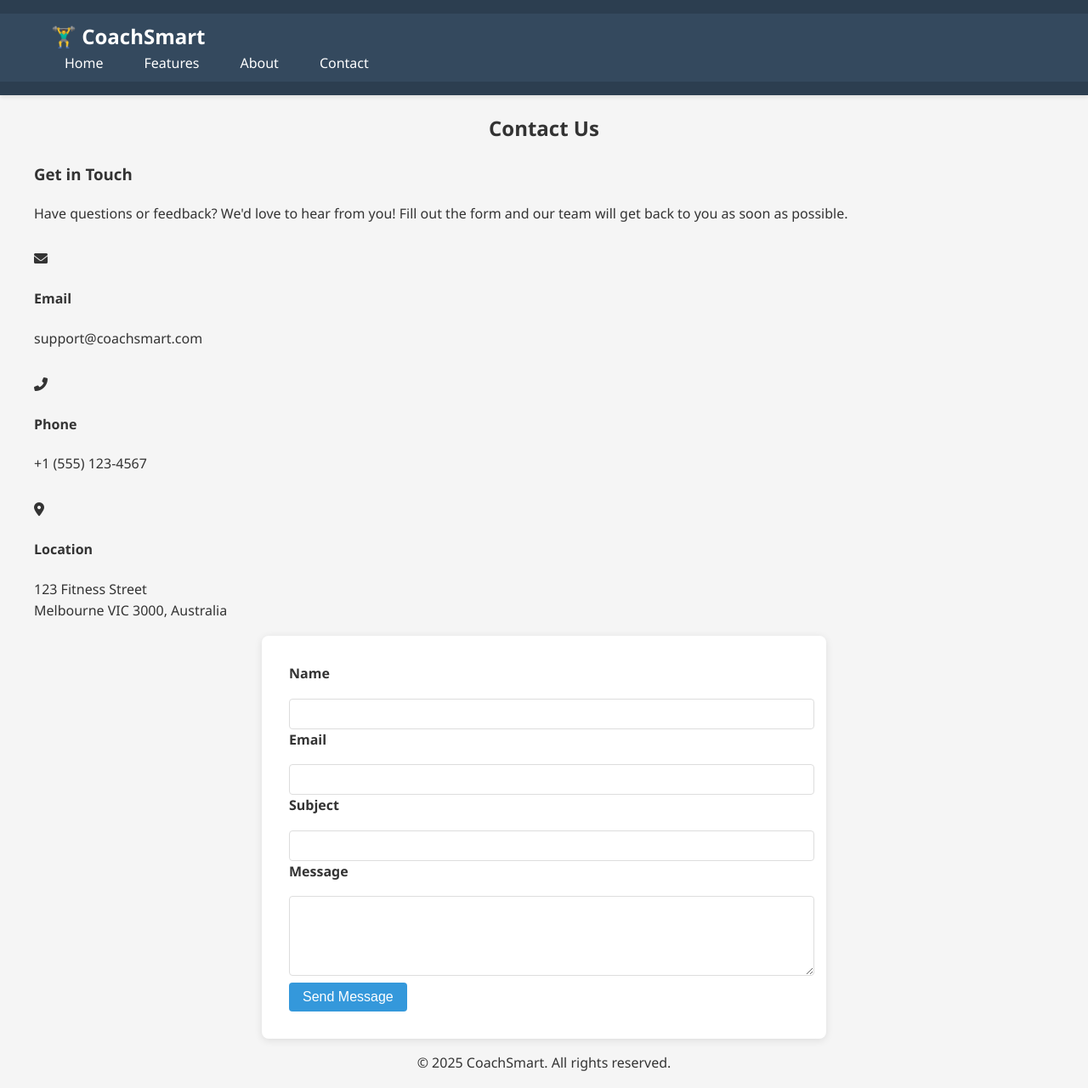
After one commit to Zander-82/CoachSmart, a Flask app: page /contact in a window 1280 px wide. The commit adds this page. Shown: the whole page at 85% size. Run offline with Flask 3, Linux system fonts and the light colour scheme.

Commit message:
Add new pages: Features, About, and Contact with proper navigation

```diff
--- a/app.py
+++ b/app.py
@@ -1,11 +1,28 @@
-from flask import Flask
-from flask import render_template
+from flask import Flask, render_template, request, flash, redirect, url_for
 
 app = Flask(__name__)
+app.secret_key = 'your-secret-key-here'  # Required for flashing messages
 
 @app.route('/')
 def index():
     return render_template('index.html')
 
+@app.route('/features')
+def features():
+    return render_template('features.html')
+
+@app.route('/about')
+def about():
+    return render_template('about.html')
+
+@app.route('/contact', methods=['GET', 'POST'])
+def contact():
+    if request.method == 'POST':
+        # Here you would typically process the form data
+        # For now, we'll just show a success message
+        flash('Thank you for your message! We will get back to you soon.', 'success')
+        return redirect(url_for('contact'))
+    return render_template('contact.html')
+
 if __name__ == '__main__':
     app.run(debug=True)
--- /dev/null
+++ b/templates/contact.html
@@ -0,0 +1,101 @@
+<!DOCTYPE html>
+<html lang="en">
+<head>
+    <meta charset="UTF-8">
+    <meta name="viewport" content="width=device-width, initial-scale=1.0">
+    <title>Contact - CoachSmart</title>
+    <link rel="stylesheet" href="{{ url_for('static', filename='styles.css') }}">
+    <link rel="stylesheet" href="https://cdnjs.cloudflare.com/ajax/libs/font-awesome/6.0.0-beta3/css/all.min.css">
+</head>
+<body class="bg-gray-100">
+    <!-- Navigation -->
+    <header>
+        <nav class="bg-blue-600 text-white p-4">
+            <div class="container">
+                <h1 class="text-2xl font-bold">🏋️‍♂️ CoachSmart</h1>
+                <ul>
+                    <li><a href="{{ url_for('index') }}">Home</a></li>
+                    <li><a href="{{ url_for('features') }}">Features</a></li>
+                    <li><a href="{{ url_for('about') }}">About</a></li>
+                    <li><a href="{{ url_for('contact') }}" class="font-bold">Contact</a></li>
+                </ul>
+            </div>
+        </nav>
+    </header>
+
+    <!-- Main Content -->
+    <main class="container mx-auto p-4">
+        <div class="max-w-3xl mx-auto bg-white rounded-lg shadow-md p-6">
+            <h2 class="text-3xl font-bold mb-6 text-center">Contact Us</h2>
+
+            <div class="grid grid-cols-1 md:grid-cols-2 gap-8">
+                <div>
+                    <h3 class="text-xl font-semibold mb-4">Get in Touch</h3>
+                    <p class="text-gray-700 mb-6">
+                        Have questions or feedback? We'd love to hear from you!
+                        Fill out the form and our team will get back to you as soon as possible.
+                    </p>
+
+                    <div class="space-y-4">
+                        <div class="flex items-start">
+                            <i class="fas fa-envelope text-blue-500 mt-1 mr-3"></i>
+                            <div>
+                                <h4 class="font-semibold">Email</h4>
+                                <p class="text-gray-600">support@coachsmart.com</p>
+                            </div>
+                        </div>
+
+                        <div class="flex items-start">
+                            <i class="fas fa-phone-alt text-blue-500 mt-1 mr-3"></i>
+                            <div>
+                                <h4 class="font-semibold">Phone</h4>
+                                <p class="text-gray-600">+1 (555) 123-4567</p>
+                            </div>
+                        </div>
+
+                        <div class="flex items-start">
+                            <i class="fas fa-map-marker-alt text-blue-500 mt-1 mr-3"></i>
+                            <div>
+                                <h4 class="font-semibold">Location</h4>
+                                <p class="text-gray-600">123 Fitness Street<br>Melbourne VIC 3000, Australia</p>
+                            </div>
+                        </div>
+                    </div>
+                </div>
+
+                <div>
+                    <form class="space-y-4">
+                        <div>
+                            <label for="name" class="block text-sm font-medium text-gray-700 mb-1">Name</label>
+                            <input type="text" id="name" name="name" class="w-full px-4 py-2 border rounded-lg focus:ring-2 focus:ring-blue-500 focus:border-blue-500">
+                        </div>
+
+                        <div>
+                            <label for="email" class="block text-sm font-medium text-gray-700 mb-1">Email</label>
+                            <input type="email" id="email" name="email" class="w-full px-4 py-2 border rounded-lg focus:ring-2 focus:ring-blue-500 focus:border-blue-500">
+                        </div>
+
+                        <div>
+                            <label for="subject" class="block text-sm font-medium text-gray-700 mb-1">Subject</label>
+                            <input type="text" id="subject" name="subject" class="w-full px-4 py-2 border rounded-lg focus:ring-2 focus:ring-blue-500 focus:border-blue-500">
+                        </div>
+
+                        <div>
+                            <label for="message" class="block text-sm font-medium text-gray-700 mb-1">Message</label>
+                            <textarea id="message" name="message" rows="4" class="w-full px-4 py-2 border rounded-lg focus:ring-2 focus:ring-blue-500 focus:border-blue-500"></textarea>
+                        </div>
+
+                        <button type="submit" class="w-full bg-blue-600 text-white py-2 px-4 rounded-lg hover:bg-blue-700 transition duration-200">
+                            Send Message
+                        </button>
+                    </form>
+                </div>
+            </div>
+        </div>
+    </main>
+
+    <footer class="text-center p-4 mt-8 bg-gray-800 text-white">
+        <p>&copy; 2025 CoachSmart. All rights reserved.</p>
+    </footer>
+</body>
+</html>
```
Also changed, not shown: templates/about.html (added, +68 -0 lines), templates/features.html (added, +63 -0 lines), templates/index.html (+8 -8 lines).
